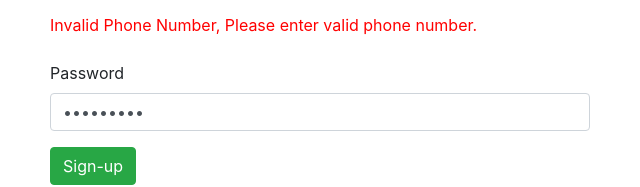
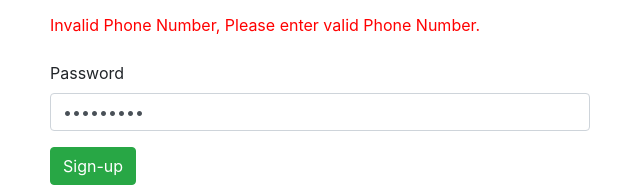
Before and after one commit to Preyash-NEU/Web-Design-INFO_6150-Assignment6, a plain HTML site: page Login_SignUp.html in a window 1280 px wide. Both pictures are taken after typing "Sample", "name@example.com", "Sample", "Sample", "Sample123" into the empty fields and a click on the button "Sign-up". Shown: the part 525-712 px from the top of the page, 605-1245 px from the left. Drawn offline with nearby package versions, Linux system fonts and the light colour scheme.

```diff
--- a/Login_SignUp.html
+++ b/Login_SignUp.html
@@ -59,7 +59,7 @@
                     <input type="text" class="form-control" id="phoneNumber" name = "phoneNumber" placeholder="Enter phone here" required pattern="\d{3}-?\d{3}-\d{4}$">
                 </div>
                 <div id="error_phoneNumber" style="display: none; color: red;">
-                    Invalid Phone Number, Please enter valid phone number.
+                    Invalid Phone Number, Please enter valid Phone Number.
                     <br><br>
                 </div>
                 <div class="form-group">
```
